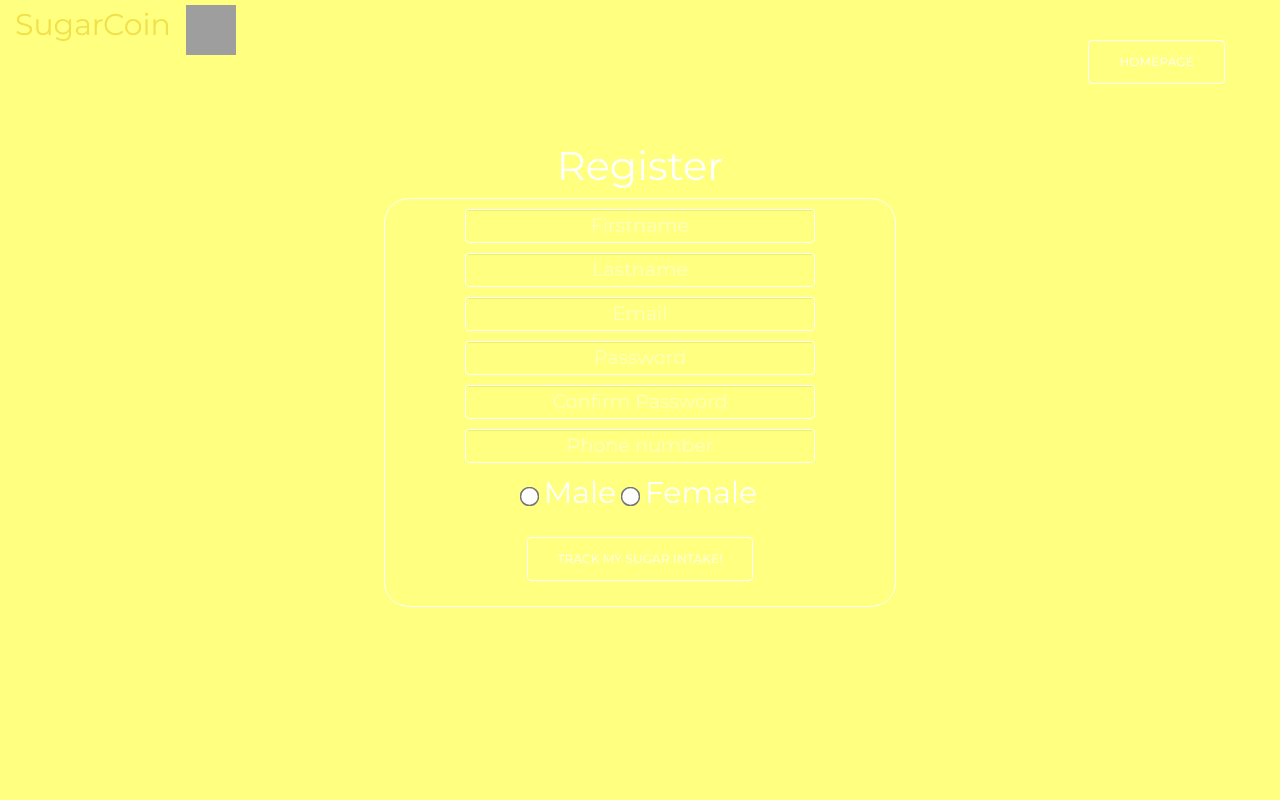
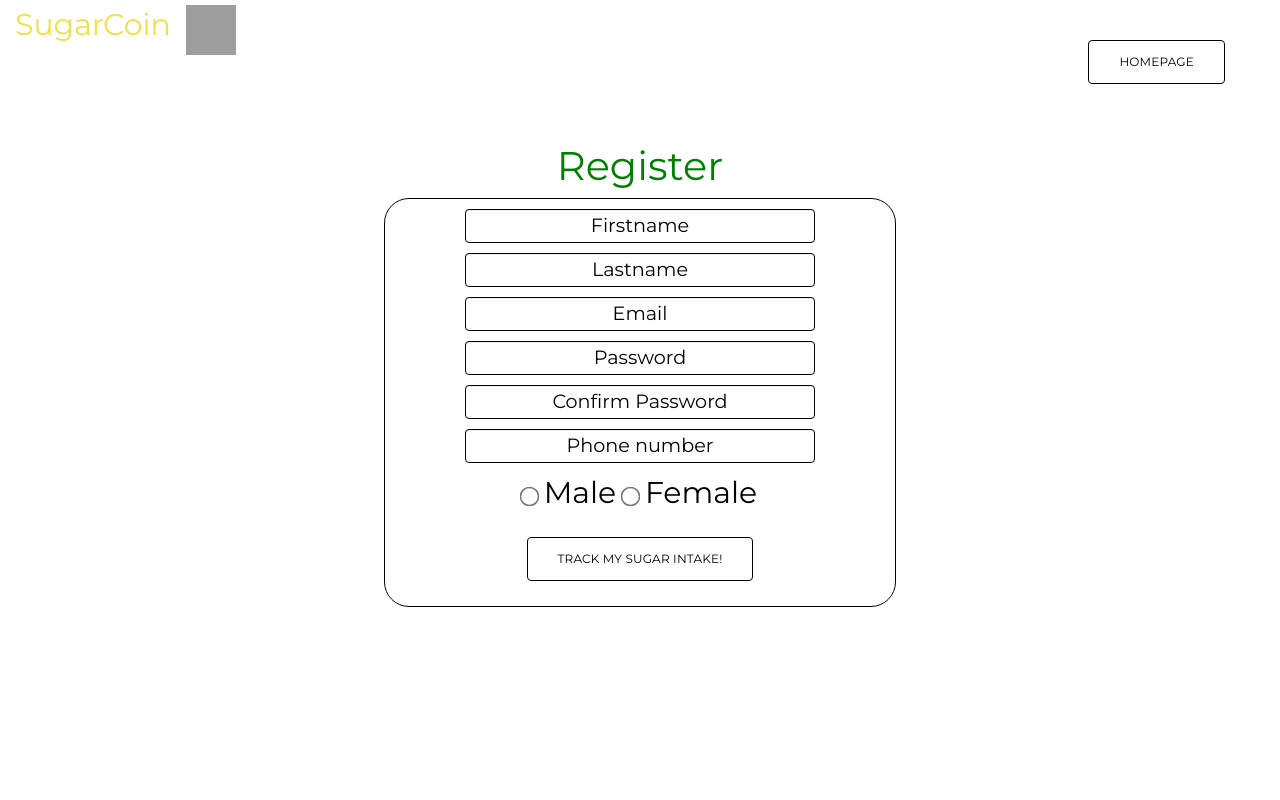
Before and after one commit to isemona/Project-SugarCoins, a Flask app: page /register in a window 1280 px wide. Run offline with Flask 2, Linux system fonts and the light colour scheme; some libraries are stand-ins or nearby versions; grey boxes are pictures that could not be loaded.

Commit message:
Changed SugarCoins color scheme

```diff
--- a/models.py
+++ b/models.py
@@ -33,12 +33,6 @@ class User(db.Model):
     gender = db.relationship("Gender", backref="user")
     weight = db.relationship("Weight", backref="user")
     glucose = db.relationship("Glucose", backref="user")
-
-    # Encrypt user password
-    # def __init__(self, **kwargs):
-    #     super(User, self).__init__(**kwargs)
-    #     self.password = bcrypt.hashpw(self.password.encode('utf8'), bcrypt.gensalt())
-    #     self.password = hashed.decode('utf8')
 
     def __init__(self, **kwargs):
         super(User, self).__init__(**kwargs)
--- a/server.py
+++ b/server.py
@@ -233,7 +233,7 @@ def user_weight_trends():
         "options": {
             "legend": {
                 "labels": {
-                    "fontColor": 'white',
+                    "fontColor": 'green',
                     "fontSize": 30,
                 }
             },
@@ -298,7 +298,7 @@ def user_glucose_trends():
         "options": {
             "legend": {
                 "labels": {
-                    "fontColor": 'white',
+                    "fontColor": 'green',
                     "fontSize": 30,
                 }
             },
@@ -411,7 +411,7 @@ def user_monthly_intake():
 
         "datasets": [
             {
-                "label": '2018 Monthly Intake',
+                "label": 'Monthly Intake',
                 "data": monthly_values,
                 "backgroundColor": [
                     'rgba(75, 192, 192, 1)',
@@ -447,7 +447,7 @@ def user_monthly_intake():
         "options": {
             "legend": {
                 "labels": {
-                    "fontColor": 'white',
+                    "fontColor": 'green',
                     "fontSize": 30,
                 }
             },
--- a/static/styles.css
+++ b/static/styles.css
@@ -11,7 +11,7 @@ body {
 
 body {
     /* RGB value */
-    background-color: rgb(255, 255, 128);
+    background-color:white;
     background-size: cover;
     background-repeat: no-repeat;
     background-position: center center;
@@ -27,7 +27,7 @@ h1 {
     text-align: center;
     font-weight: 100;
     font-size: 40px;
-    color: #fff;
+    color: green;
     font-family: 'Montserrat', sans-serif;
 }
 
@@ -43,19 +43,19 @@ h4 {
     text-align: center;
     font-weight: 80;
     font-size: 30px;
-    color: #fff;
+    color: black;
     font-family: 'Montserrat', sans-serif;
 }
 
 .navbar {
     background: transparent;
     border: none;
-    color: #fff;
+    color: black;
     font-family: 'Montserrat', sans-serif;
 }
 
 .navbar-default .navbar-brand, .navbar-default .navbar-nav li a {
-    color: #fff;
+    color: black;
     font-family: 'Montserrat', sans-serif;
     font-size: 30px;
 }
@@ -93,7 +93,7 @@ form {
     text-align: center;
     font-weight: 100;
     font-size: 30px;
-    color: #fff;
+    color: black;
     font-family: 'Montserrat', sans-serif;
 
 }
@@ -151,14 +151,14 @@ select {
 }
 
 .profile-container {
-    border: 1px solid #fff;
+    border: 1px solid black;
     border-radius: 25px;
     margin: 0 auto;
     text-align: center;
 }
 
 .white-container {
-    border: 1px solid #fff;
+    border: 1px solid black;
     border-radius: 25px;
 }
 
@@ -200,14 +200,14 @@ select {
     margin: 25px;
     display: inline-block;
     padding: 15px 30px;
-    border: 1px solid #fff;
+    border: 1px solid black;
     text-transform: uppercase;
     letter-spacing: 0.015em;
     font-family: 'Montserrat', sans-serif;
     font-size: 12px;
     font-weight: 300;
     line-height: 1;
-    color: #fff;
+    color: black;
     text-decoration: none;
     -webkit-transition: all 0.4s;
     -moz-transition: all 0.4s;
@@ -246,9 +246,9 @@ input[type="text"], input[type="password"], input[type="number"], input[type="em
     padding: 10px 0px;
     background: transparent;
     border: 0;
-    border: 1.5px solid white;
+    border: 1.5px solid black;
     outline: none;
-    color: #fff;
+    color: black;
     font-size: 16px;
     text-align: center;
     font-family: 'Montserrat', sans-serif;
@@ -259,7 +259,7 @@ input[type="submit"] {
     margin: 25px;
     display: inline-block;
     padding: 15px 30px;
-    border: 1px solid #fff;
+    border: 1px solid black;
     background: transparent;
     text-transform: uppercase;
     letter-spacing: 0.015em;
@@ -267,7 +267,7 @@ input[type="submit"] {
     font-size: 12px;
     font-weight: 300;
     line-height: 1;
-    color: #fff;
+    color: black;
     text-decoration: none;
     -webkit-transition: all 0.4s;
     -moz-transition: all 0.4s;
@@ -276,7 +276,7 @@ input[type="submit"] {
 }
 
 .placeholder-color::placeholder {
-    color: rgb(255, 255, 255, 0.5);
+    color: black;
     font-size: 1.2em;
     font-family: 'Montserrat', sans-serif;
 }
```
Also changed, not shown: other parts of static/styles.css (+11 -11 lines).
